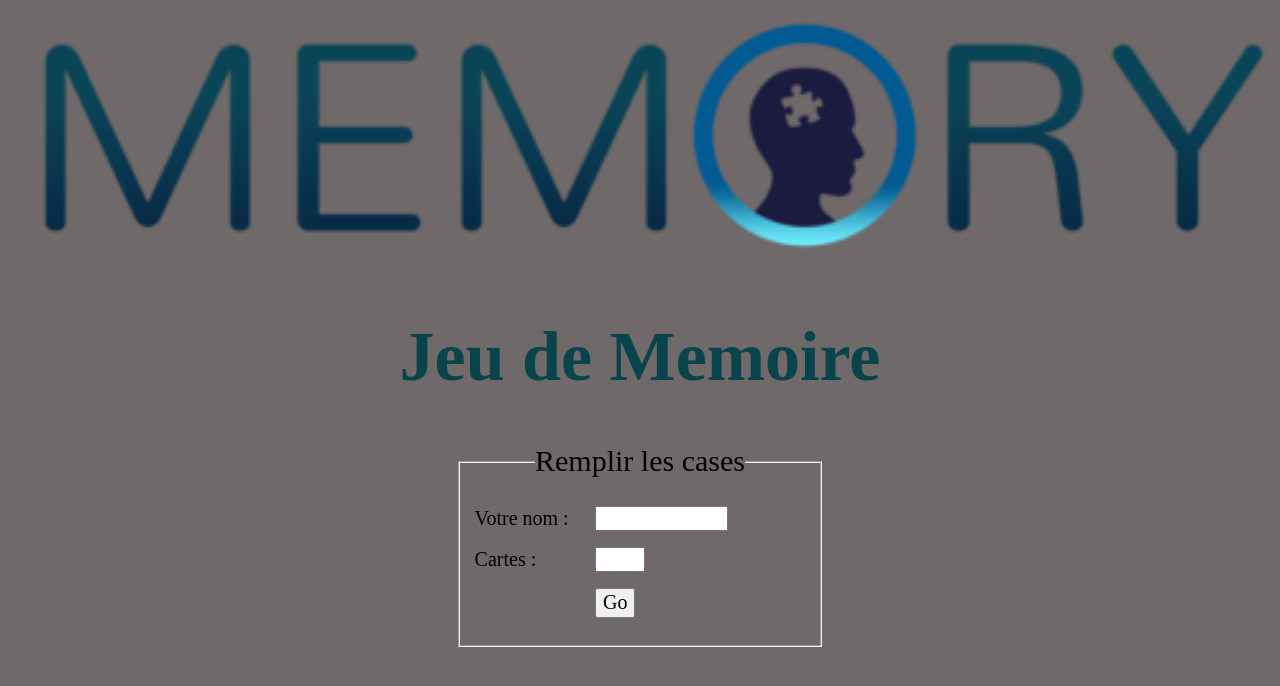
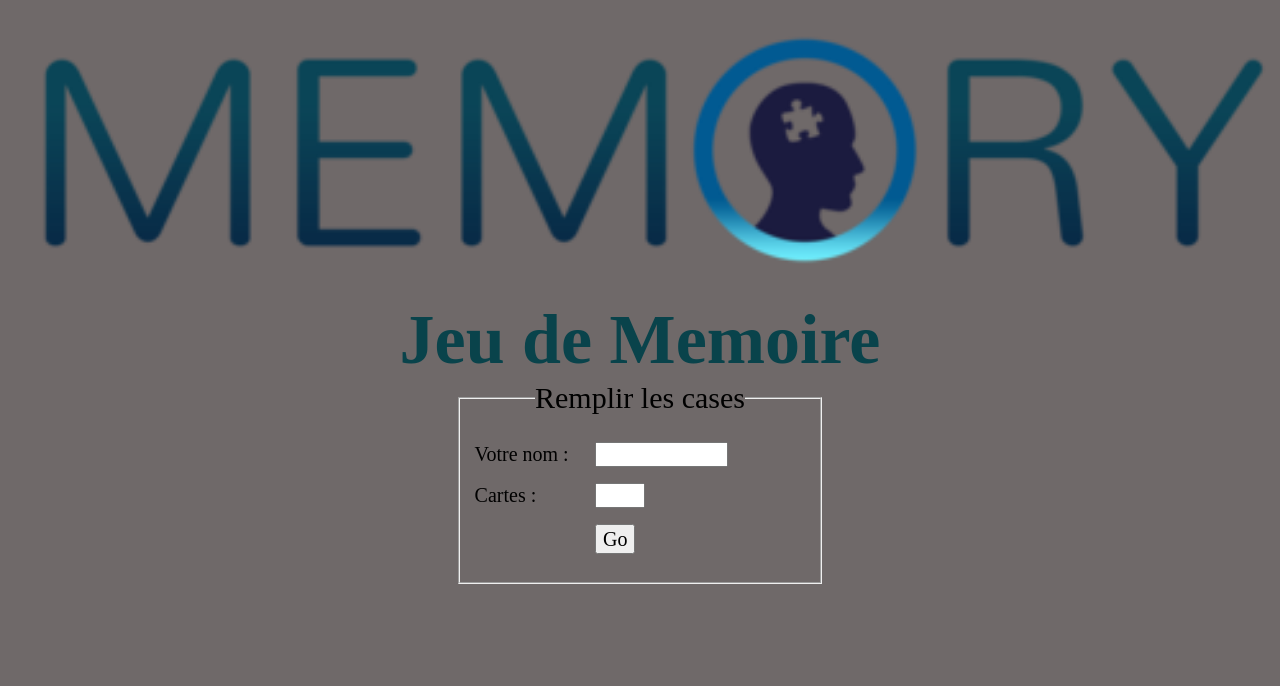
Before and after one commit to GreygorySmirnov/TP_3_principles_programmation, a website: page index.html in a window 1280 px wide. Drawn offline with Linux system fonts and the light colour scheme.

Commit message:
ajustement du page d'accueil

```diff
--- a/css/styles.css
+++ b/css/styles.css
@@ -14,7 +14,7 @@ header {
     background-repeat: no-repeat;
     background-size: cover;
     width: 100%;
-    height: 270px;
+    height: 300px;
 
 }
 
@@ -22,6 +22,8 @@ h1{
     text-align: center;
     font-size: 70px;
     color: rgb(9, 67, 75);
+    margin-bottom: 0px;
+    margin-top: 0%;
 
 }
 
@@ -124,7 +126,7 @@ fieldset{
 
 #resultatJeu{
     text-align: center;
-    font-size: 30px;
+    font-size: 40px;
     color: rgb(9, 67, 75);
     margin-bottom: 10px;
 }
```
